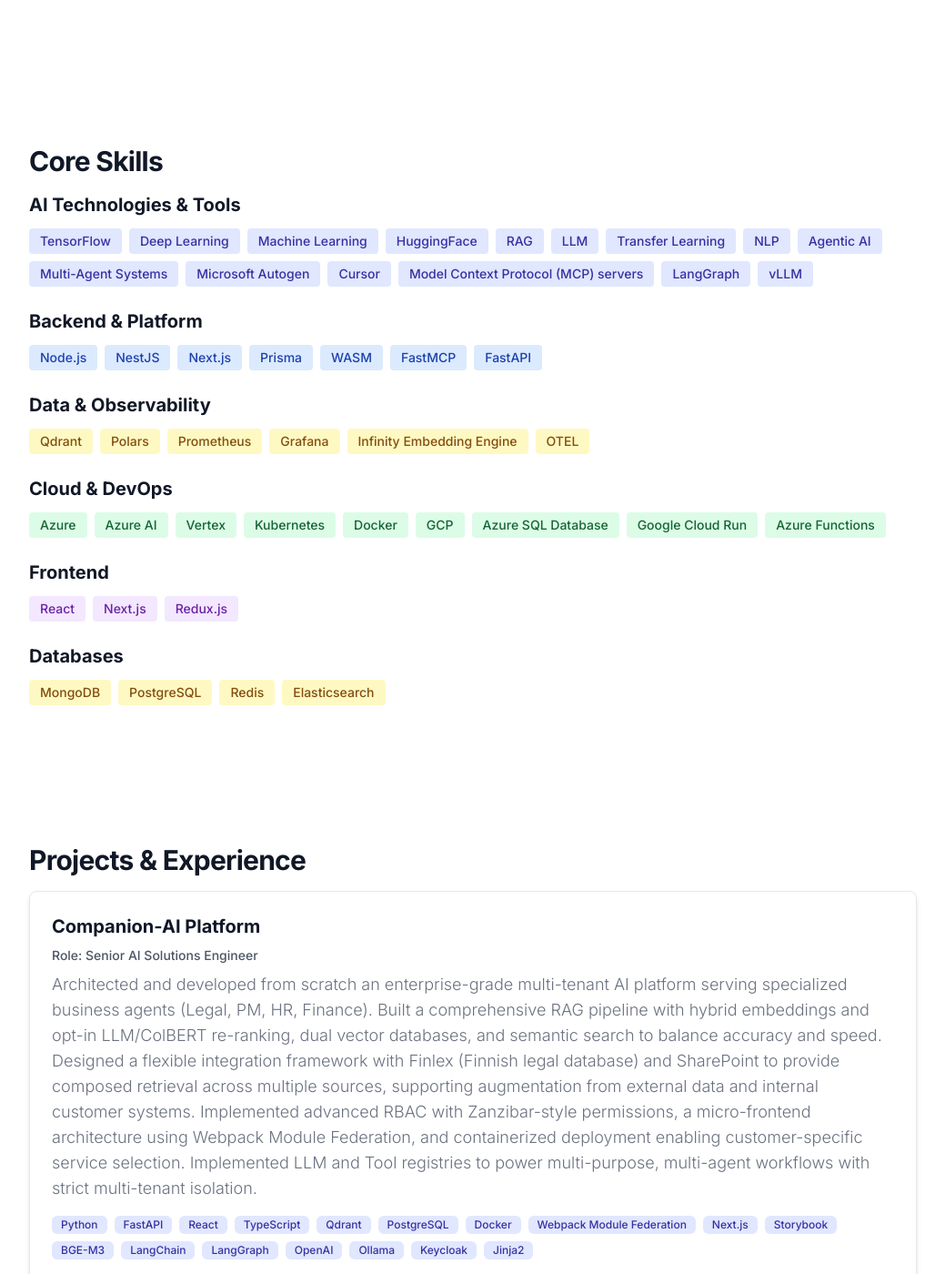
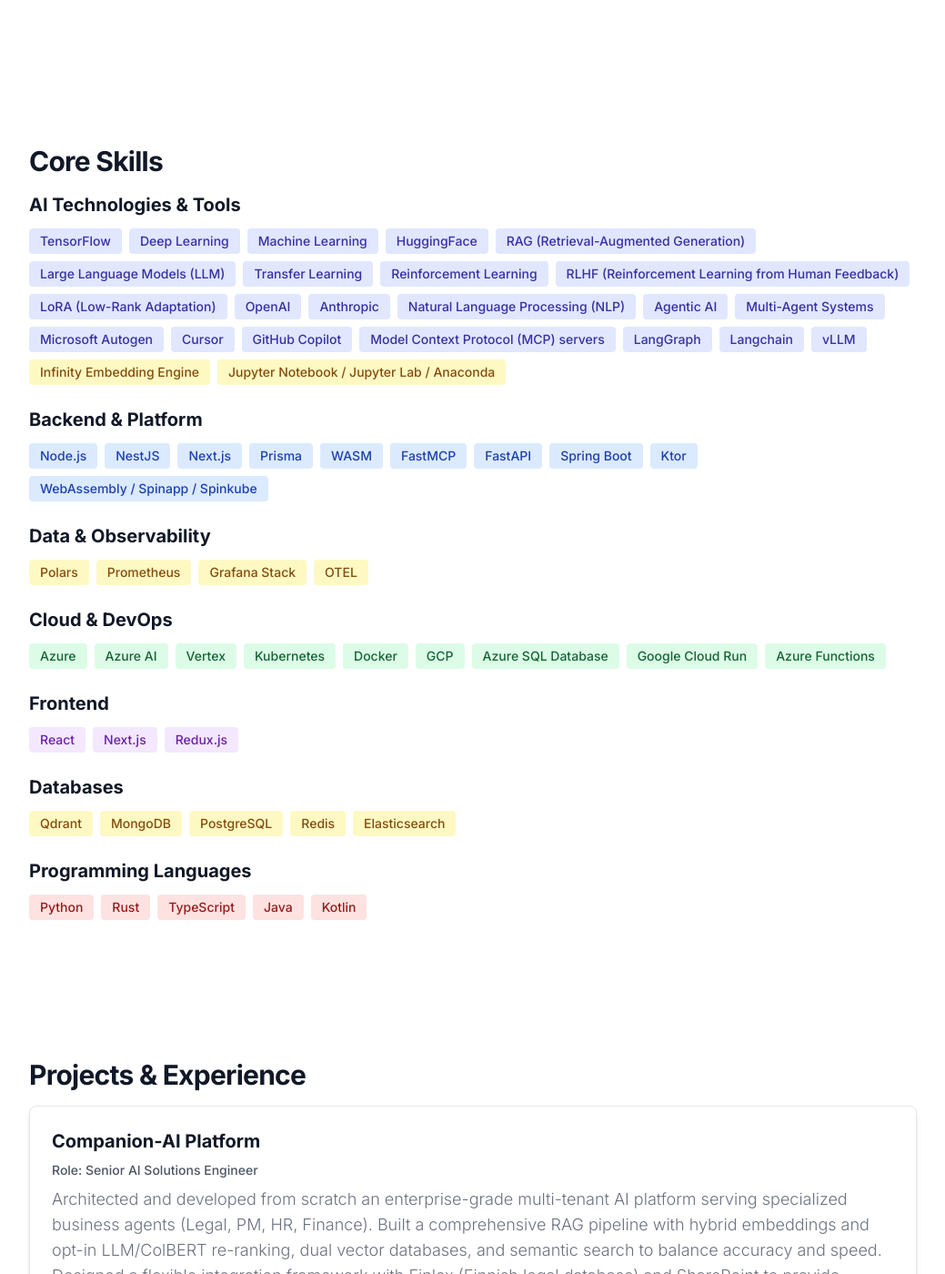
Before and after one commit to leonas5555/ai-tech-site, a Jekyll site: the page built from about/index.html, in a window 1280 px wide and 1400 px high, scrolled down 2701 px. Shown: the whole window at 91% size, without its empty margins (120-1159 px from the left). Built offline with Jekyll 4.4.1, drawn with Linux system fonts in a browser that asks for light colours; nearby versions of some CDN libraries.

Commit message:
Update articles, papers, and assets from main repo

```diff
--- a/about/index.html
+++ b/about/index.html
@@ -125,17 +125,26 @@ title: About
                     <span class="bg-indigo-100 text-indigo-800 text-sm font-medium px-3 py-1 rounded dark:bg-indigo-900 dark:text-indigo-300">Deep Learning</span>
                     <span class="bg-indigo-100 text-indigo-800 text-sm font-medium px-3 py-1 rounded dark:bg-indigo-900 dark:text-indigo-300">Machine Learning</span>
                     <span class="bg-indigo-100 text-indigo-800 text-sm font-medium px-3 py-1 rounded dark:bg-indigo-900 dark:text-indigo-300">HuggingFace</span>
-                    <span class="bg-indigo-100 text-indigo-800 text-sm font-medium px-3 py-1 rounded dark:bg-indigo-900 dark:text-indigo-300">RAG</span>
-                    <span class="bg-indigo-100 text-indigo-800 text-sm font-medium px-3 py-1 rounded dark:bg-indigo-900 dark:text-indigo-300">LLM</span>
+                    <span class="bg-indigo-100 text-indigo-800 text-sm font-medium px-3 py-1 rounded dark:bg-indigo-900 dark:text-indigo-300">RAG (Retrieval-Augmented Generation)</span>
+                    <span class="bg-indigo-100 text-indigo-800 text-sm font-medium px-3 py-1 rounded dark:bg-indigo-900 dark:text-indigo-300">Large Language Models (LLM)</span>
                     <span class="bg-indigo-100 text-indigo-800 text-sm font-medium px-3 py-1 rounded dark:bg-indigo-900 dark:text-indigo-300">Transfer Learning</span>
-                    <span class="bg-indigo-100 text-indigo-800 text-sm font-medium px-3 py-1 rounded dark:bg-indigo-900 dark:text-indigo-300">NLP</span>
+                    <span class="bg-indigo-100 text-indigo-800 text-sm font-medium px-3 py-1 rounded dark:bg-indigo-900 dark:text-indigo-300">Reinforcement Learning</span>
+                    <span class="bg-indigo-100 text-indigo-800 text-sm font-medium px-3 py-1 rounded dark:bg-indigo-900 dark:text-indigo-300">RLHF (Reinforcement Learning from Human Feedback)</span>
+                    <span class="bg-indigo-100 text-indigo-800 text-sm font-medium px-3 py-1 rounded dark:bg-indigo-900 dark:text-indigo-300">LoRA (Low-Rank Adaptation)</span>
+                    <span class="bg-indigo-100 text-indigo-800 text-sm font-medium px-3 py-1 rounded dark:bg-indigo-900 dark:text-indigo-300">OpenAI</span>
+                    <span class="bg-indigo-100 text-indigo-800 text-sm font-medium px-3 py-1 rounded dark:bg-indigo-900 dark:text-indigo-300">Anthropic</span>
+                    <span class="bg-indigo-100 text-indigo-800 text-sm font-medium px-3 py-1 rounded dark:bg-indigo-900 dark:text-indigo-300">Natural Language Processing (NLP)</span>
                     <span class="bg-indigo-100 text-indigo-800 text-sm font-medium px-3 py-1 rounded dark:bg-indigo-900 dark:text-indigo-300">Agentic AI</span>
                     <span class="bg-indigo-100 text-indigo-800 text-sm font-medium px-3 py-1 rounded dark:bg-indigo-900 dark:text-indigo-300">Multi-Agent Systems</span>
                     <span class="bg-indigo-100 text-indigo-800 text-sm font-medium px-3 py-1 rounded dark:bg-indigo-900 dark:text-indigo-300">Microsoft Autogen</span>
                     <span class="bg-indigo-100 text-indigo-800 text-sm font-medium px-3 py-1 rounded dark:bg-indigo-900 dark:text-indigo-300">Cursor</span>
+                    <span class="bg-indigo-100 text-indigo-800 text-sm font-medium px-3 py-1 rounded dark:bg-indigo-900 dark:text-indigo-300">GitHub Copilot</span>
                     <span class="bg-indigo-100 text-indigo-800 text-sm font-medium px-3 py-1 rounded dark:bg-indigo-900 dark:text-indigo-300">Model Context Protocol (MCP) servers</span>
                     <span class="bg-indigo-100 text-indigo-800 text-sm font-medium px-3 py-1 rounded dark:bg-indigo-900 dark:text-indigo-300">LangGraph</span>
+                    <span class="bg-indigo-100 text-indigo-800 text-sm font-medium px-3 py-1 rounded dark:bg-indigo-900 dark:text-indigo-300">Langchain</span>
                     <span class="bg-indigo-100 text-indigo-800 text-sm font-medium px-3 py-1 rounded dark:bg-indigo-900 dark:text-indigo-300">vLLM</span>
+                    <span class="bg-yellow-100 text-yellow-800 text-sm font-medium px-3 py-1 rounded dark:bg-yellow-900 dark:text-yellow-300">Infinity Embedding Engine</span>
+                    <span class="bg-yellow-100 text-yellow-800 text-sm font-medium px-3 py-1 rounded dark:bg-yellow-900 dark:text-yellow-300">Jupyter Notebook / Jupyter Lab / Anaconda</span>
                 </div>
             </div>
 
@@ -149,17 +158,18 @@ title: About
                     <span class="bg-blue-100 text-blue-800 text-sm font-medium px-3 py-1 rounded dark:bg-blue-900 dark:text-blue-300">WASM</span>
                     <span class="bg-blue-100 text-blue-800 text-sm font-medium px-3 py-1 rounded dark:bg-blue-900 dark:text-blue-300">FastMCP</span>
                     <span class="bg-blue-100 text-blue-800 text-sm font-medium px-3 py-1 rounded dark:bg-blue-900 dark:text-blue-300">FastAPI</span>
+                    <span class="bg-blue-100 text-blue-800 text-sm font-medium px-3 py-1 rounded dark:bg-blue-900 dark:text-blue-300">Spring Boot</span>
+                    <span class="bg-blue-100 text-blue-800 text-sm font-medium px-3 py-1 rounded dark:bg-blue-900 dark:text-blue-300">Ktor</span>
+                    <span class="bg-blue-100 text-blue-800 text-sm font-medium px-3 py-1 rounded dark:bg-blue-900 dark:text-blue-300">WebAssembly / Spinapp / Spinkube</span>
                 </div>
             </div>
 
             <div class="mb-6">
                 <h3 class="mb-3 text-xl font-bold text-gray-900 dark:text-white">Data & Observability</h3>
                 <div class="flex flex-wrap gap-2">
-                    <span class="bg-yellow-100 text-yellow-800 text-sm font-medium px-3 py-1 rounded dark:bg-yellow-900 dark:text-yellow-300">Qdrant</span>
                     <span class="bg-yellow-100 text-yellow-800 text-sm font-medium px-3 py-1 rounded dark:bg-yellow-900 dark:text-yellow-300">Polars</span>
                     <span class="bg-yellow-100 text-yellow-800 text-sm font-medium px-3 py-1 rounded dark:bg-yellow-900 dark:text-yellow-300">Prometheus</span>
-                    <span class="bg-yellow-100 text-yellow-800 text-sm font-medium px-3 py-1 rounded dark:bg-yellow-900 dark:text-yellow-300">Grafana</span>
-                    <span class="bg-yellow-100 text-yellow-800 text-sm font-medium px-3 py-1 rounded dark:bg-yellow-900 dark:text-yellow-300">Infinity Embedding Engine</span>
+                    <span class="bg-yellow-100 text-yellow-800 text-sm font-medium px-3 py-1 rounded dark:bg-yellow-900 dark:text-yellow-300">Grafana Stack</span>
                     <span class="bg-yellow-100 text-yellow-800 text-sm font-medium px-3 py-1 rounded dark:bg-yellow-900 dark:text-yellow-300">OTEL</span>
                 </div>
             </div>
@@ -191,10 +201,22 @@ title: About
             <div class="mb-6">
                 <h3 class="mb-3 text-xl font-bold text-gray-900 dark:text-white">Databases</h3>
                 <div class="flex flex-wrap gap-2">
+                    <span class="bg-yellow-100 text-yellow-800 text-sm font-medium px-3 py-1 rounded dark:bg-yellow-900 dark:text-yellow-300">Qdrant</span>
                     <span class="bg-yellow-100 text-yellow-800 text-sm font-medium px-3 py-1 rounded dark:bg-yellow-900 dark:text-yellow-300">MongoDB</span>
                     <span class="bg-yellow-100 text-yellow-800 text-sm font-medium px-3 py-1 rounded dark:bg-yellow-900 dark:text-yellow-300">PostgreSQL</span>
                     <span class="bg-yellow-100 text-yellow-800 text-sm font-medium px-3 py-1 rounded dark:bg-yellow-900 dark:text-yellow-300">Redis</span>
                     <span class="bg-yellow-100 text-yellow-800 text-sm font-medium px-3 py-1 rounded dark:bg-yellow-900 dark:text-yellow-300">Elasticsearch</span>
+                </div>
+            </div>
+
+            <div class="mb-6">
+                <h3 class="mb-3 text-xl font-bold text-gray-900 dark:text-white">Programming Languages</h3>
+                <div class="flex flex-wrap gap-2">
+                    <span class="bg-red-100 text-red-800 text-sm font-medium px-3 py-1 rounded dark:bg-red-900 dark:text-red-300">Python</span>
+                    <span class="bg-red-100 text-red-800 text-sm font-medium px-3 py-1 rounded dark:bg-red-900 dark:text-red-300">Rust</span>
+                    <span class="bg-red-100 text-red-800 text-sm font-medium px-3 py-1 rounded dark:bg-red-900 dark:text-red-300">TypeScript</span>
+                    <span class="bg-red-100 text-red-800 text-sm font-medium px-3 py-1 rounded dark:bg-red-900 dark:text-red-300">Java</span>
+                    <span class="bg-red-100 text-red-800 text-sm font-medium px-3 py-1 rounded dark:bg-red-900 dark:text-red-300">Kotlin</span>
                 </div>
             </div>
         </div>
```
